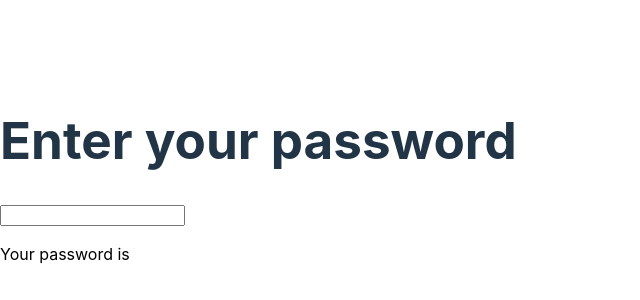
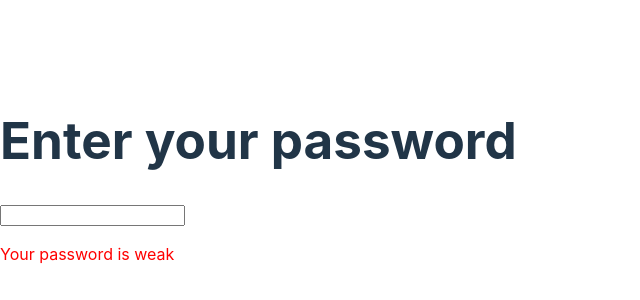
Before and after one commit to aidencullo/perscholas, a React (Vite) app in the folder activities/9-20/vite-project/: page / in a window 1280 px wide. Shown: the part 220-520 px from the top of the page, without its empty margins (0-640 px from the left). Built offline with nearby package versions, Linux system fonts and the light colour scheme.

Commit message:
useMemo/useEffect

```diff
--- a/activities/9-20/vite-project/src/PasswordStrengthChecker.tsx
+++ b/activities/9-20/vite-project/src/PasswordStrengthChecker.tsx
@@ -1,39 +1,17 @@
-import { useState } from "react";
+import { useState, useMemo } from "react";
 
 export default function App() {
-    const computeColor = (): string => {
-	console.log(status);
-	switch (status) {
-	    case "weak":
-		return "red";
-	    case "medium":
-		return "orange";
-	    case "strong":
-		return "green";
-	    default:
-		return "black";
-	}
-    };
+  const [status, setStatus] = useState<string>("weak");
 
-    const isMedium = (password: string): boolean => {
-        return password.length >= 6 && containsNumber(password) && containsLetter(password);
-    };
+  const containsNumber = (password: string): boolean => /[0-9]/.test(password);
+  const containsLetter = (password: string): boolean => /[a-zA-Z]/.test(password);
+  const containsSpecialCharacter = (password: string): boolean => /[^a-zA-Z0-9]/.test(password);
 
-    const isStrong = (password: string): boolean => {
-        return password.length >= 8 && containsNumber(password) && containsLetter(password) && containsSpecialCharacter(password);
-    };
+  const isMedium = (password: string): boolean =>
+    password.length >= 6 && containsNumber(password) && containsLetter(password);
 
-    const containsNumber = (password: string): boolean => {
-        return /[0-9]/.test(password);
-    };
-
-    const containsLetter = (password: string): boolean => {
-        return /[a-zA-Z]/.test(password);
-    };
-
-    const containsSpecialCharacter = (password: string): boolean => {
-        return /[^a-zA-Z0-9]/.test(password);
-    };
+  const isStrong = (password: string): boolean =>
+    password.length >= 8 && containsNumber(password) && containsLetter(password) && containsSpecialCharacter(password);
 
   const handleChange = (e: React.ChangeEvent<HTMLInputElement>): void => {
     const password = e.target.value;
@@ -46,15 +24,26 @@ export default function App() {
     }
   };
 
-    const [status, setStatus] = useState<string>("");
-    const color = computeColor();
-    const message = 'Your password is ' + status;
+  const color = useMemo(() => {
+    switch (status) {
+      case "weak":
+        return "red";
+      case "medium":
+        return "orange";
+      case "strong":
+        return "green";
+      default:
+        return "black";
+    }
+  }, [status]);
+
+  const message = `Your password is ${status}`;
 
   return (
     <div>
       <h1>Enter your password</h1>
       <input onChange={handleChange} />
-            <p style={{ color: color }}>{message}</p>
+      <p style={{ color }}>{message}</p>
     </div>
   );
 }
```
Lines whose indentation alone changed are shown as unchanged.
